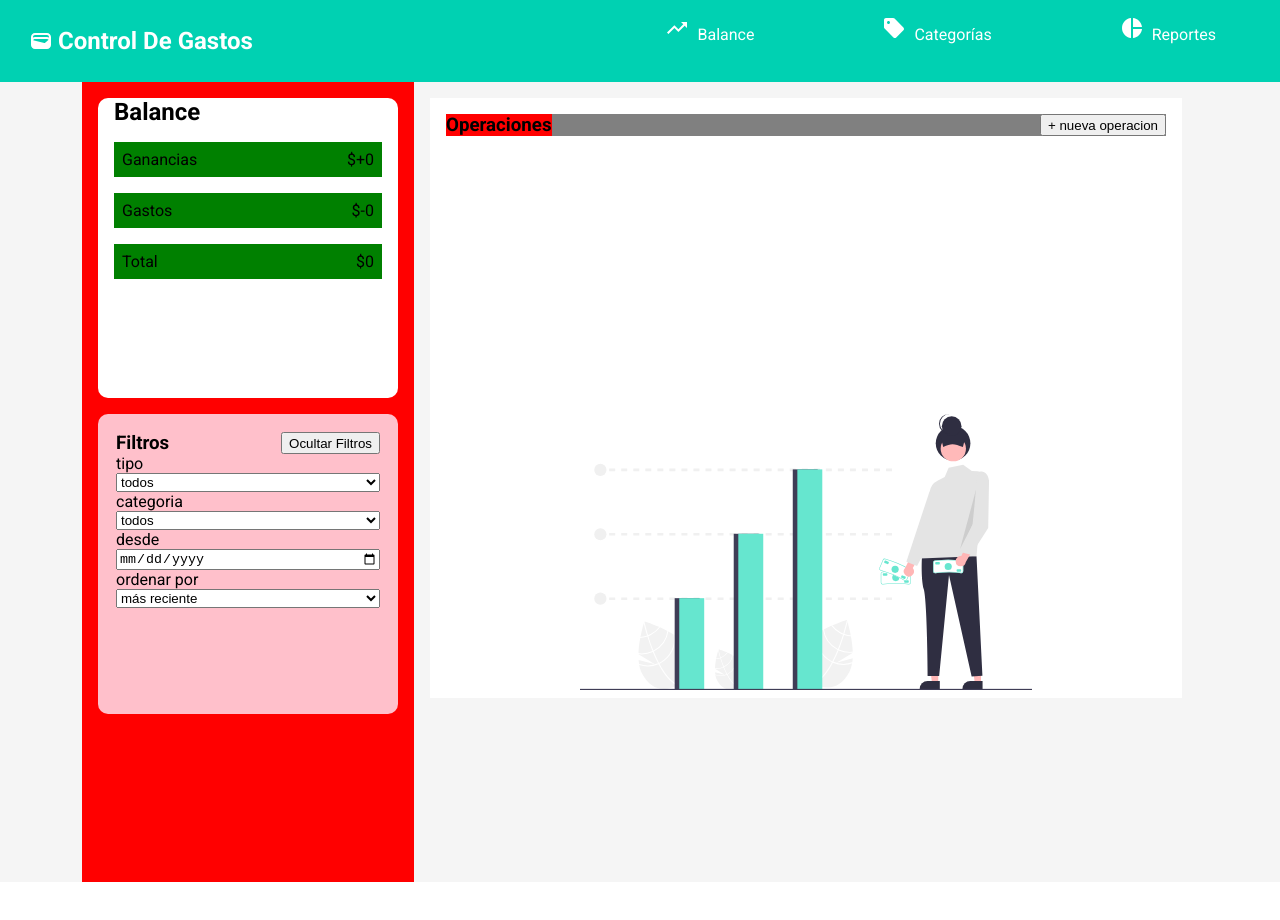
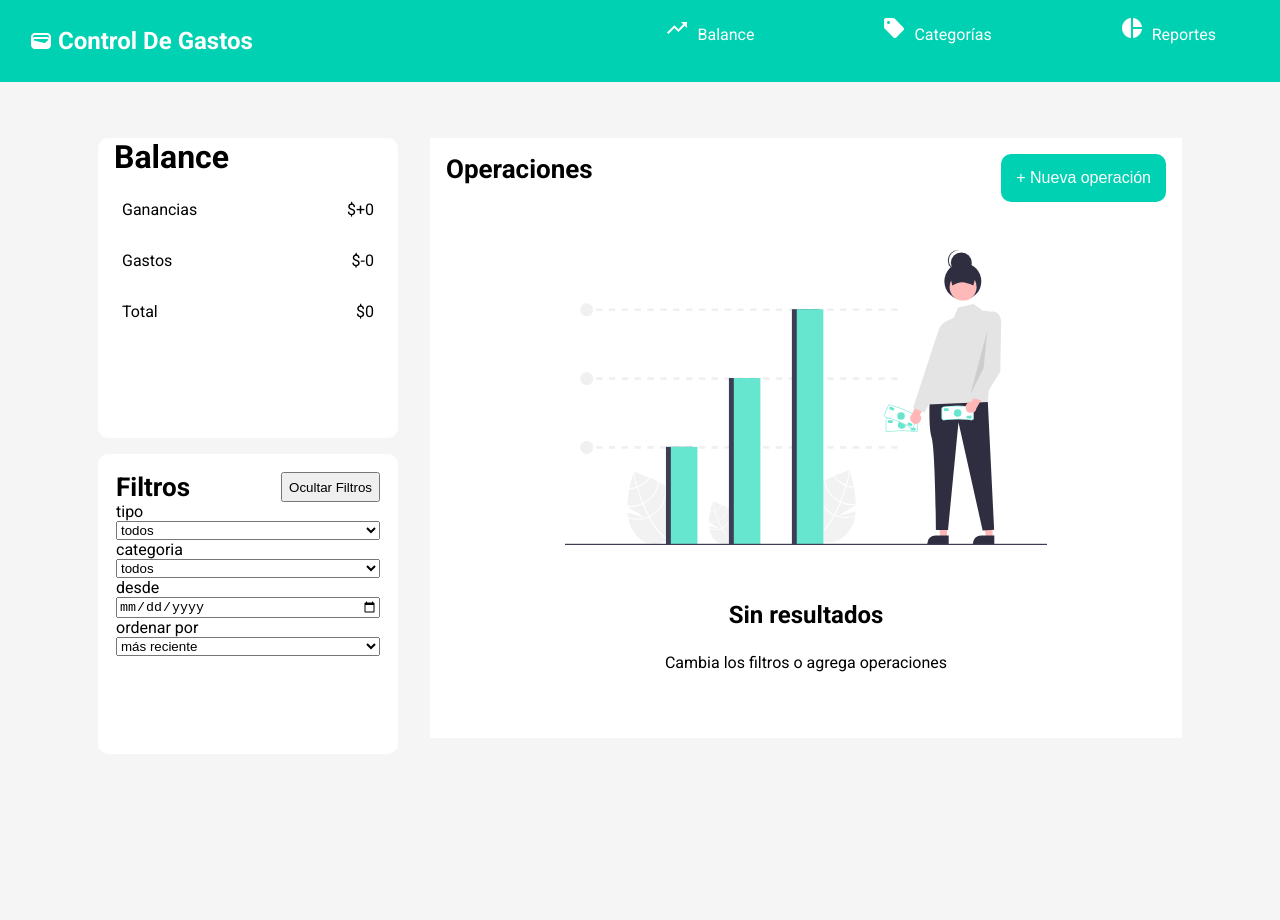
Before and after one commit to diazvic/control-de-gastos, a React (Create React App) app: page /balance in a window 1280 px wide. Shown: the top 920 px of the page. After the commit the page ends 800 px from the top, so only its background shows below. Built offline with nearby package versions, Linux system fonts and the light colour scheme.

Commit message:
Agrego estilos y variables en balance

```diff
--- a/src/App.scss
+++ b/src/App.scss
@@ -1,11 +1,18 @@
+@import "../src/styles/Variables";
 * {
 	margin: 0;
 	box-sizing: border-box;
 }
-@import url("https://fonts.googleapis.com/css2?family=Roboto:ital,wght@0,100;0,300;0,400;0,500;0,700;0,900;1,100;1,300;1,400;1,500;1,700;1,900&display=swap");
+html,
 body {
+	height: 100%;
+	margin: 0;
+	padding: 0;
+	background-color: $color-fondo-seccion;
 	font-family: "Roboto", sans-serif;
 }
+@import url("https://fonts.googleapis.com/css2?family=Roboto:ital,wght@0,100;0,300;0,400;0,500;0,700;0,900;1,100;1,300;1,400;1,500;1,700;1,900&display=swap");
+
 @mixin flex-center {
 	display: flex;
 	justify-content: center;
--- a/src/components/Balance.js
+++ b/src/components/Balance.js
@@ -54,10 +54,14 @@ const Balance = () => {
 			<div className="contenedor-operacion-balance">
 				<div className="operacion-balance-titulo">
 					<h3>operaciones</h3>
-					<button>+ nueva operacion</button>
+					<button className="btn-operacion">+ Nueva operación</button>
 				</div>
 				<div className="contenedor-img-operacion">
 					<img src={imagenOperacion} alt="operaciones en un ordenador" />
+				</div>
+				<div className="parrafo-operaciones">
+					<h4>Sin resultados</h4>
+					<p>Cambia los filtros o agrega operaciones</p>
 				</div>
 			</div>
 		</section>
--- a/src/styles/_Balance.scss
+++ b/src/styles/_Balance.scss
@@ -1,14 +1,8 @@
 @import "_Variables";
 @import "../App.scss";
 section {
-	background-color: $color-fondo-seccion;
-	display: flex;
-	justify-content: center;
-	height: 100vh;
-	// justify-content: space-around;
-	.columnas-balance {
-		background-color: red;
-	}
+	@include flex-justify;
+	margin: 2.5rem;
 	.contenedor-balance {
 		background-color: #fff;
 		width: 18.75rem;
@@ -18,56 +12,67 @@ section {
 		h2 {
 			@include capitalizar-texto;
 			margin: 1rem;
+			font-size: 2rem;
 		}
 		.contenedor-filas {
 			@include flex-space-between;
 			@include capitalizar-texto;
-			background-color: green;
 			margin: 1rem;
 			padding: 0.5rem;
 		}
 	}
 	.filtros {
-		background-color: pink;
 		padding: 1.125rem;
 		.contenedor-filtros {
-			// background-color: yellow;
 			@include flex-space-between;
-			h3,
+			h3 {
+				@include capitalizar-texto;
+				font-size: 1.625rem;
+			}
 			button {
 				@include capitalizar-texto;
 			}
 		}
 	}
 	.formulario-filtros {
-		//background-color: green;
 		@include flex-column;
 	}
 	.contenedor-operacion-balance {
 		background-color: #fff;
-		// background-color: green;
 		width: 40rem;
 		margin: 1rem;
 		height: 37.5rem;
 		width: 47rem;
 		.operacion-balance-titulo {
-			display: flex;
-			justify-content: space-between;
-			background-color: grey;
+			@include flex-space-between;
 			margin: 1rem;
 			h3 {
-				background-color: red;
 				@include capitalizar-texto;
+				font-size: 1.625rem;
+			}
+			.btn-operacion {
+				background-color: $color-principal;
+				color: #fff;
+				border: none;
+				border-radius: 0.625rem;
+				padding: 0.9375rem;
+				font-size: 1rem;
 			}
 		}
 		.contenedor-img-operacion {
-			display: flex;
-			justify-content: center;
-			align-items: center;
-			height: 100vh;
+			@include flex-justify;
+			padding: 2rem;
 			img {
-				max-width: 60%;
-				height: auto;
+				max-width: 70%;
+			}
+		}
+		.parrafo-operaciones {
+			@include flex-center;
+			@include flex-column;
+			h4 {
+				font-size: 1.5rem;
+				margin: 1rem;
+				padding: 0.5rem;
 			}
 		}
 	}
```
